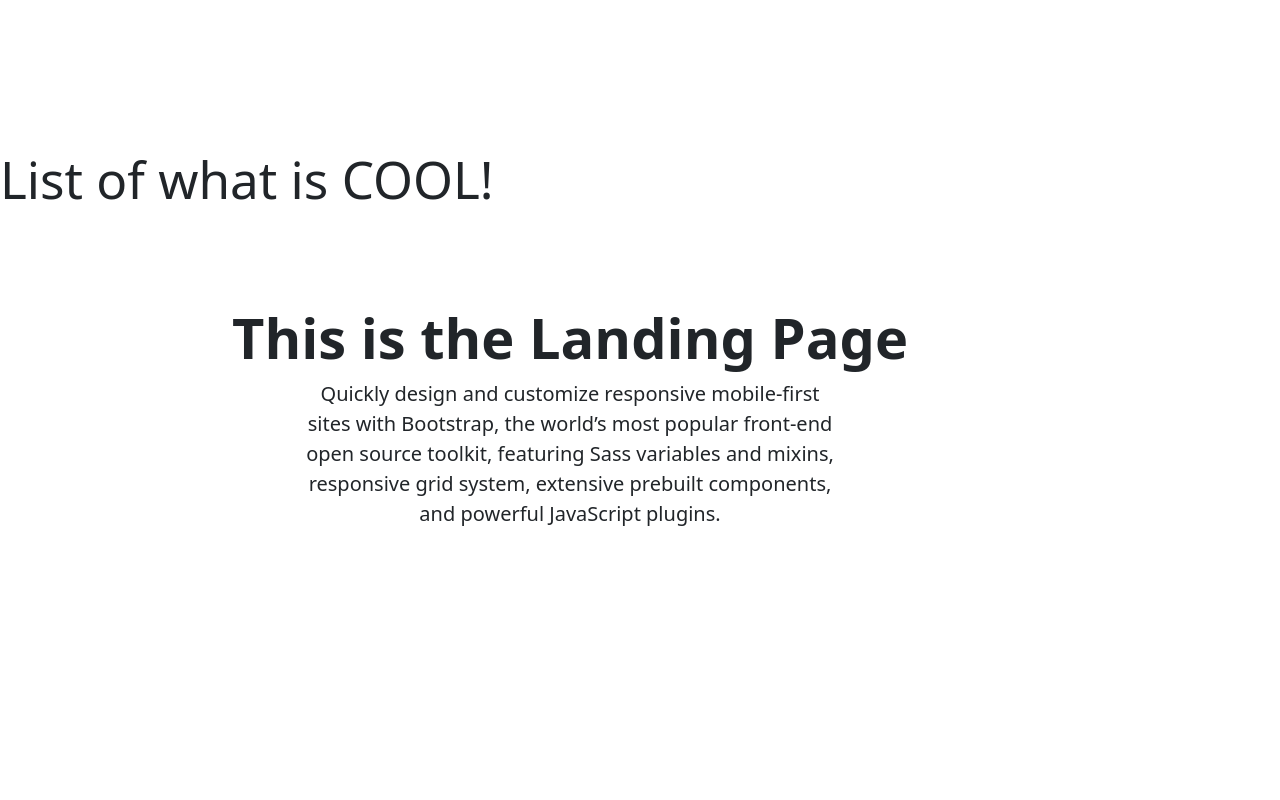
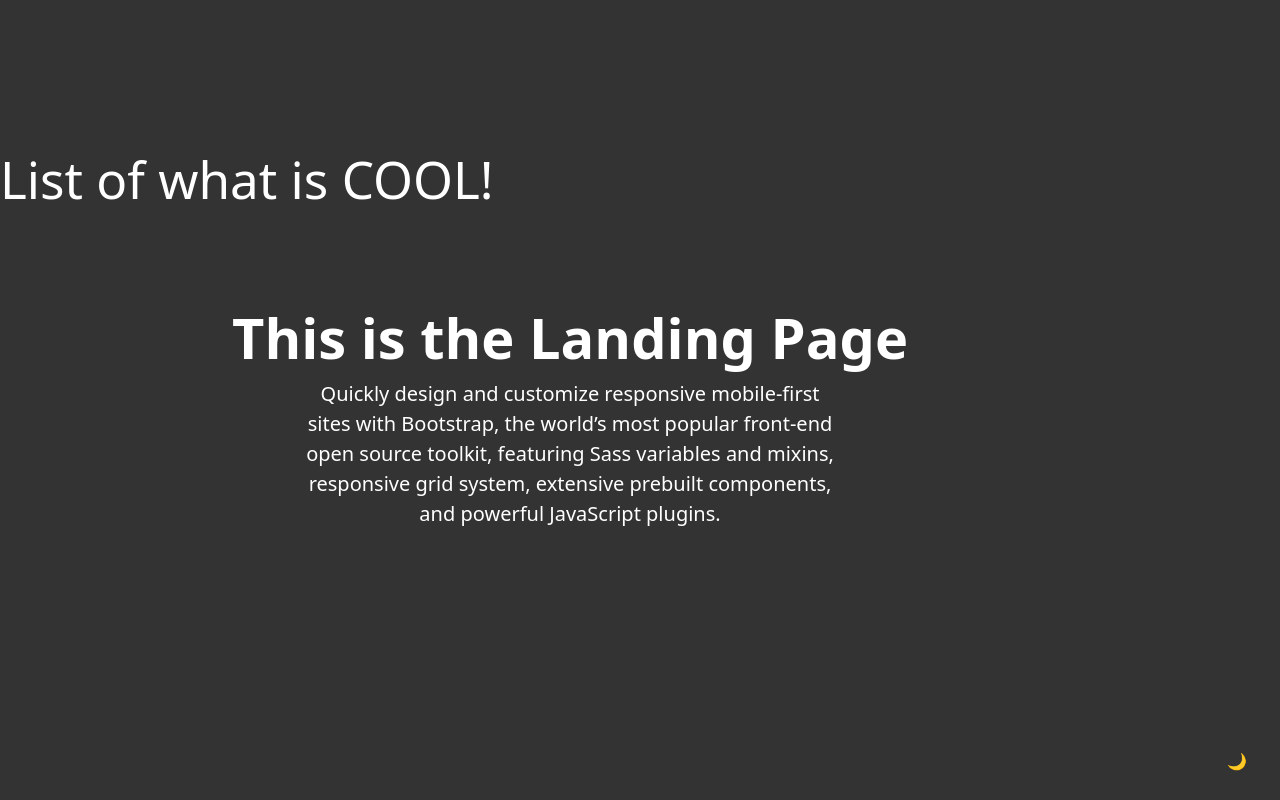
Before and after one commit to Kirknasty54/Gamebox, a React (Vite) app in the folder front_end/our-front-end-react/: page /Popular in a window 1280 px wide. Built offline with nearby package versions, Linux system fonts and the light colour scheme.

Commit message:
Update to Theme

```diff
--- a/front_end/our-front-end-react/src/App.jsx
+++ b/front_end/our-front-end-react/src/App.jsx
@@ -6,6 +6,7 @@ import SignIn from './Pages/SignIn';
 import Favorited from './Pages/Favorited';
 import Popular from './Pages/Popular';
 import LandingPage from './Components/LandingPage';
+import Theme from './Components/Theme';
 
 import 'bootstrap/dist/css/bootstrap.min.css';
 import { BrowserRouter,Routes,Route } from "react-router-dom";
@@ -25,6 +26,7 @@ function App() {
       </Routes>
     </BrowserRouter>
     <LandingPage/>
+    <Theme/>
 
     </>
   )
--- a/front_end/our-front-end-react/src/Components/NavBar.jsx
+++ b/front_end/our-front-end-react/src/Components/NavBar.jsx
@@ -8,6 +8,7 @@ import NavDropdown from 'react-bootstrap/NavDropdown';
 
 function NavBar() {
     return (
+
         <Navbar expand="sm" bg="dark" data-bs-theme = "dark" className="bg-body-tertiary">
           <Container fluid>
             <Navbar.Brand href="#">GameBox</Navbar.Brand>
--- /dev/null
+++ b/front_end/our-front-end-react/src/Components/Theme.jsx
@@ -0,0 +1,107 @@
+import React, { useState, useEffect } from 'react';
+
+function Theme() {
+  const [theme, setTheme] = useState('dark'); // Initial theme set to dark
+  const [isOpen, setIsOpen] = useState(false);
+
+  const handleThemeChange = (selectedTheme) => {
+    setTheme(selectedTheme);
+    localStorage.setItem('theme', selectedTheme);
+    window.location.reload(); // Reload the page to apply the new theme
+  };
+
+  const applyThemeStyles = (currentTheme) => {
+    const darkThemeStyles = {
+      backgroundColor: '#333',
+      color: '#fff',
+    };
+
+    const lightThemeStyles = {
+      backgroundColor: '#fff',
+      color: '#000',
+    };
+
+    let bodyStyle;
+
+    if (currentTheme === 'auto') {
+      const prefersDark = window.matchMedia && window.matchMedia('(prefers-color-scheme: dark)').matches;
+      bodyStyle = prefersDark ? darkThemeStyles : lightThemeStyles;
+    } else {
+      bodyStyle = currentTheme === 'dark' ? darkThemeStyles : lightThemeStyles;
+    }
+
+    Object.keys(bodyStyle).forEach(key => {
+      document.body.style[key] = bodyStyle[key];
+    });
+  };
+
+  useEffect(() => {
+    // Check for saved theme in local storage on initial load
+    const savedTheme = localStorage.getItem('theme') || 'dark';
+    setTheme(savedTheme);
+    applyThemeStyles(savedTheme);
+  }, []);
+
+  return (
+    <div className="theme-dropdown" style={styles.container}>
+      <button
+        className="btn theme-toggle"
+        onClick={() => setIsOpen(prev => !prev)} // Toggle dropdown on button click
+        aria-label="Toggle theme"
+      >
+        {theme === 'dark' ? '🌙' : '☀️'}
+        <span className="visually-hidden">Toggle theme</span>
+      </button>
+      {isOpen && (
+        <ul className="dropdown-menu" style={styles.dropdown}>
+          <li>
+            <button onClick={() => handleThemeChange('light')} style={styles.button}>
+              ☀️ Light
+            </button>
+          </li>
+          <li>
+            <button onClick={() => handleThemeChange('dark')} style={styles.button}>
+              🌙 Dark
+            </button>
+          </li>
+          <li>
+            <button onClick={() => handleThemeChange('auto')} style={styles.button}>
+              ⚙️ Auto
+            </button>
+          </li>
+        </ul>
+      )}
+    </div>
+  );
+}
+
+const styles = {
+  container: {
+    position: 'fixed',
+    bottom: '20px',
+    right: '20px',
+    zIndex: 1000,
+  },
+  dropdown: {
+    position: 'absolute',
+    backgroundColor: '#fff',
+    border: '1px solid #ccc',
+    borderRadius: '4px',
+    marginTop: '5px',
+    boxShadow: '0 2px 8px rgba(0,0,0,0.15)',
+    padding: '10px',
+    listStyleType: 'none',
+  },
+  button: {
+    background: 'none',
+    border: 'none',
+    padding: '8px 16px',
+    cursor: 'pointer',
+    display: 'flex',
+    alignItems: 'center',
+    width: '100%',
+    textAlign: 'left',
+  },
+};
+
+export default Theme;
--- a/front_end/our-front-end-react/src/Pages/AboutPage.jsx
+++ b/front_end/our-front-end-react/src/Pages/AboutPage.jsx
@@ -3,9 +3,23 @@ import React from 'react';
 
 const AboutPage = () => {
   return (
-    <div>
-      <h1>About Page</h1>
+    <div className='container'>
+    <div className='row justify-content-center'>
+    <div className = "p-5 mt-3 mb-4 bg-dark rounded-3" data-bs-theme='dark'>
+        <div className='container-fluid py-5'>
+            <h1 className='display-5 fw-bold text-light'>
+                Welcome to GameBox
+            </h1>
+            <p className = 'col-md-8 fs-4 text-light'>We are a group of dedicated
+                gamers who are seeking to bring more poeple into the fold</p>
+            <div className='col-md-4 justify-content-center'>
+                <input className='form-control mt-3' placeholder='Username'></input>
+                <input className='form-control mt-3' placeholder='Password'></input>
+            </div>
+        </div>
     </div>
+    </div>
+</div>
   );
 };
 
```
